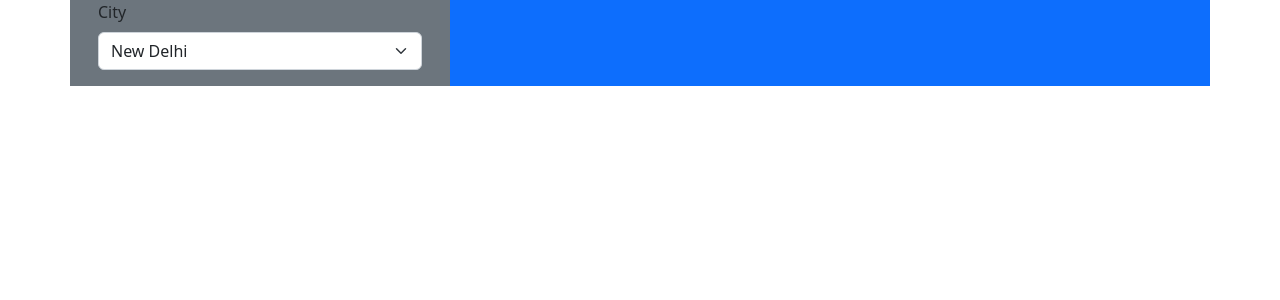
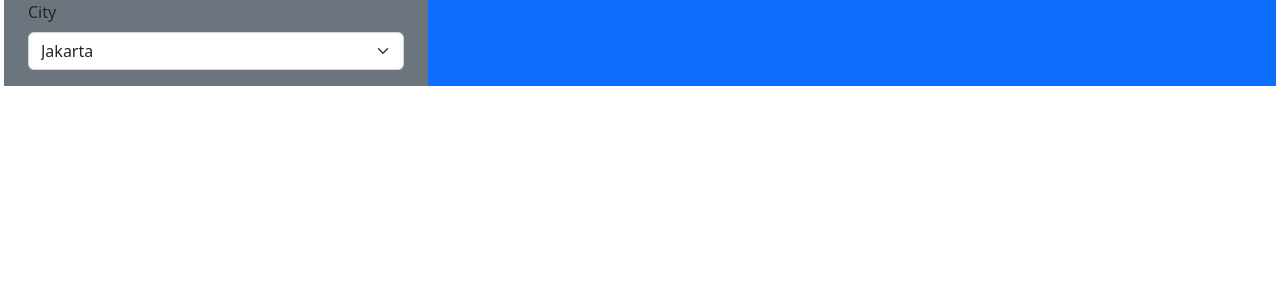
Before and after one commit to calderonsamuel/calculadora-renacyt-ts, a React (Create React App) app: page / in a window 1280 px wide. Shown: the top 300 px of the page. Built offline with nearby package versions, Linux system fonts and the light colour scheme.

Commit message:
formSelect looks pretty good

```diff
--- a/src/App.tsx
+++ b/src/App.tsx
@@ -4,8 +4,8 @@
 
 function App() {
   return (
-    <div className="container">
-      <div className='row'>
+    <div className="container-fluid">
+      <div className='row gx-3'>
         <div className='col-4 bg-secondary'>
           <Inputs />
         </div>
--- a/src/inputs/Formacion.tsx
+++ b/src/inputs/Formacion.tsx
@@ -5,6 +5,7 @@
 
   interface FormSelectProps {
     options: Option[];
+    selected?: string;
   }
 
   const options = [
@@ -14,13 +15,13 @@
   ];
 
 
-  function formSelect({ options }: FormSelectProps): JSX.Element {
+  function formSelect({ options, selected }: FormSelectProps): JSX.Element {
     return (
       <div className="mb-3 px-3">
         <label htmlFor="select" className="form-label">
           City
         </label>
-        <select className="form-select" name="" id="select">
+        <select className="form-select" name="" id="select" defaultValue={selected}>
           {options.map((option) => (
             <option key={option.value} value={option.value}>
               {option.label}
@@ -36,7 +37,7 @@
 function Formacion() {
     return (
         <div>
-            {formSelect({options})}
+            {formSelect({options, selected: "jakarta"})}
         </div>
      );
 }
```
